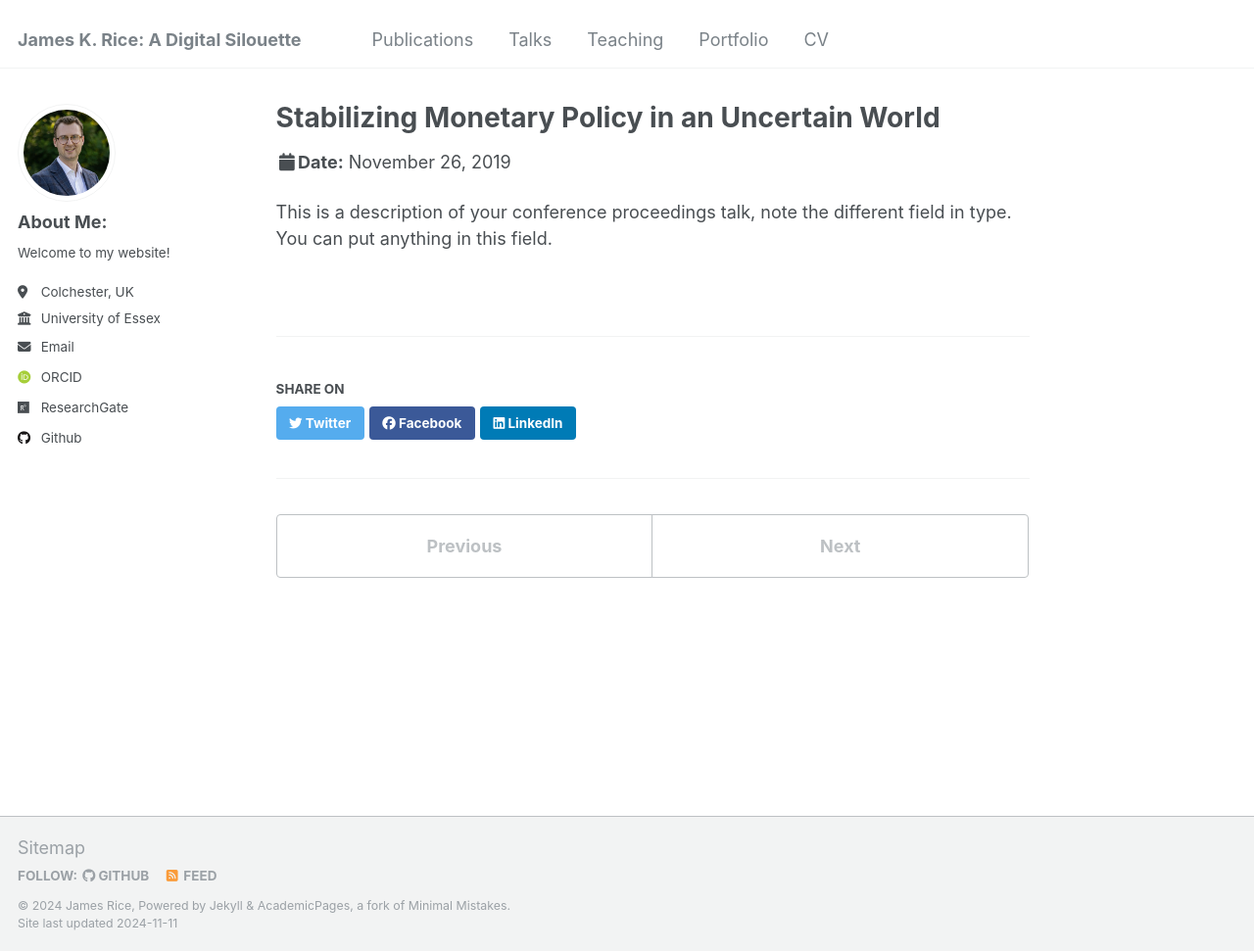
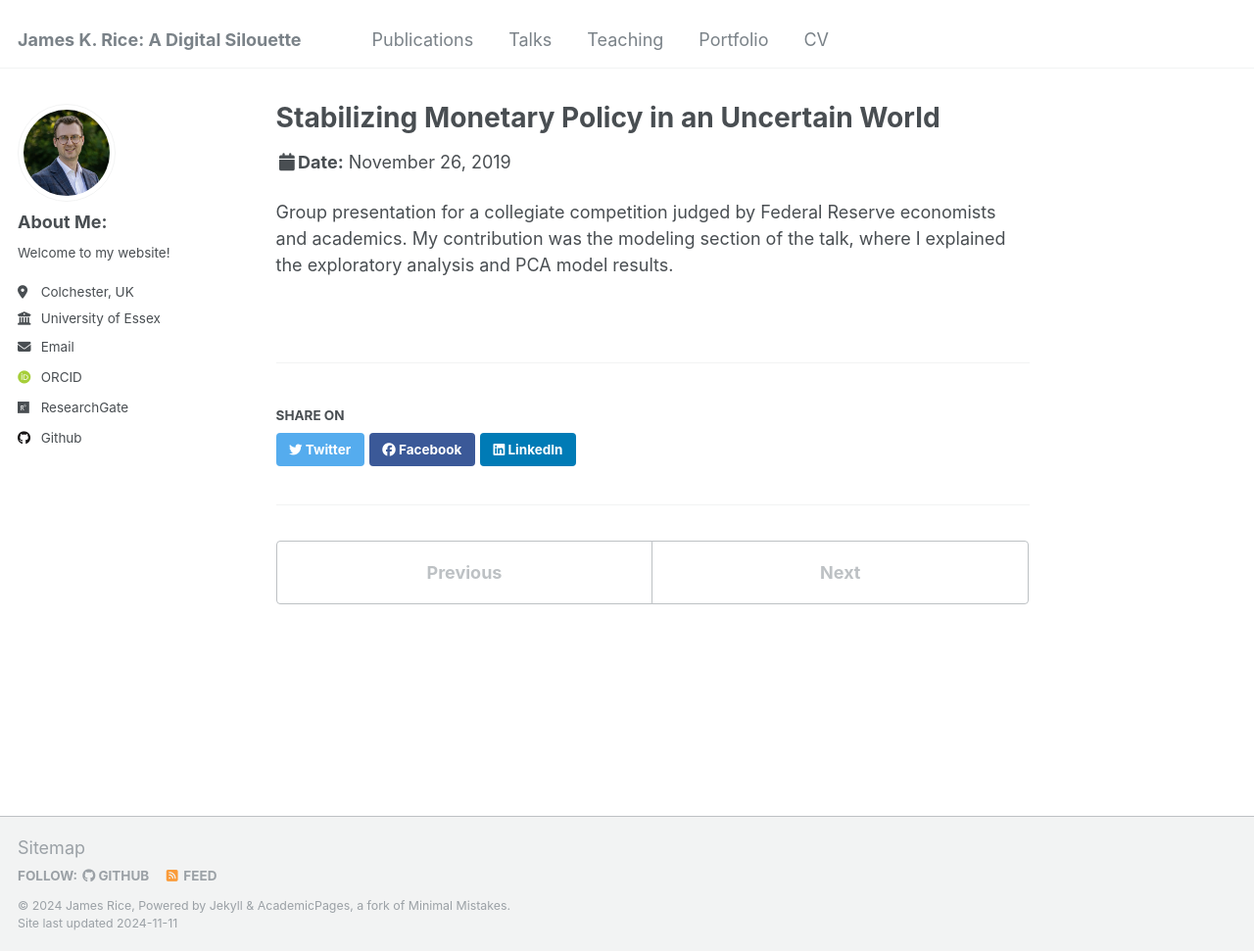
Before and after one commit to jameskrice7/jameskrice7.github.io, a Jekyll site: the page built from _talks/talk-7.md, in a window 1280 px wide and 971 px high. Shown: the whole window at 98% size. Built offline with Jekyll 4.4.1, drawn with Linux system fonts in a browser that asks for light colours; some web fonts are replaced.

Commit message:
Update talk-7.md

```diff
--- a/_talks/talk-7.md
+++ b/_talks/talk-7.md
@@ -5,7 +5,7 @@ type: "Talk"
 permalink: /talks/talk-7
 venue: "The Federal Reserve Bank of Boston"
 date: 2019-11-26
-location: "Boston, MA"
+location: "Boston, Massachusetts"
 ---
 
-This is a description of your conference proceedings talk, note the different field in type. You can put anything in this field.
+Group presentation for a collegiate competition judged by Federal Reserve economists and academics. My contribution was the modeling section of the talk, where I explained the exploratory analysis and PCA model results.
```
